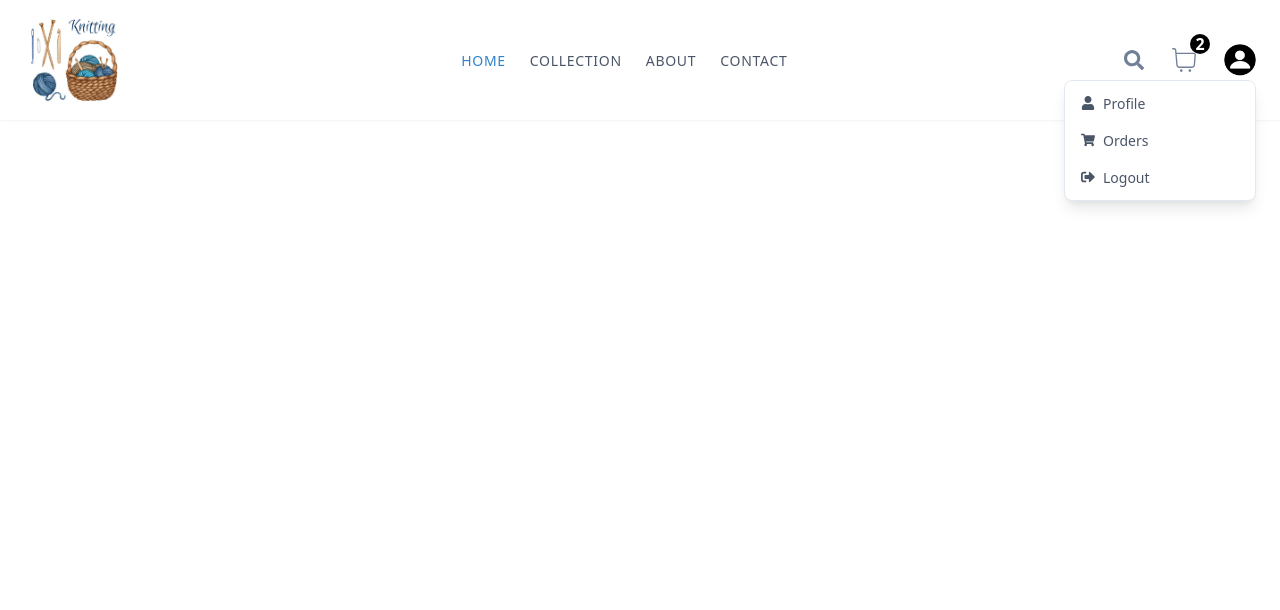
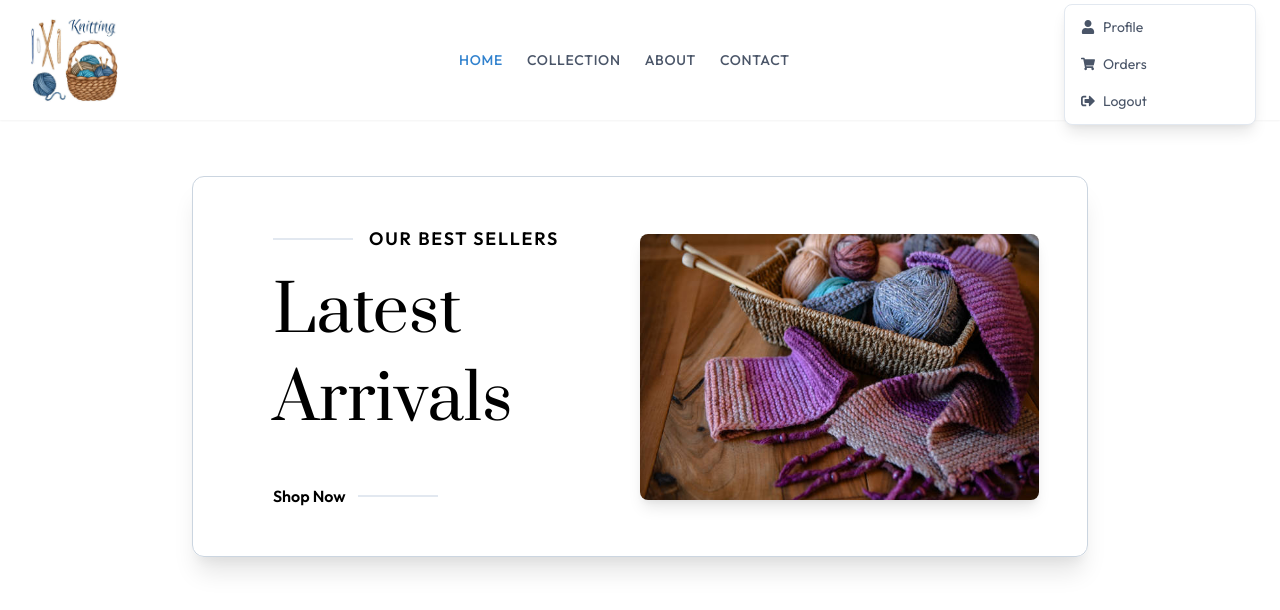
Before and after one commit to mayssaatarrif/e-commerce-website, a React (Create React App) app in the folder frontend/: page / in a window 1280 px wide. Both pictures are taken after a click on the picture 1239 px from the left and 60 px from the top of the page. Shown: the top 610 px of the page. Built offline with nearby package versions, Linux system fonts and the light colour scheme.

Commit message:
Hero component UI

```diff
--- a/frontend/src/App.js
+++ b/frontend/src/App.js
@@ -1,14 +1,14 @@
-import React from 'react'
-import MainRoute from './routes/MainRoute'
-import Navbar from './components/organism/Navbar'
+import React from 'react';
+import MainRoute from './routes/MainRoute';
+import Navbar from './components/organism/Navbar';
 
 const App = () => {
   return (
-    <div className='px-4 sm:px-[5vw] md:px-[7vw] lg:px-[9vw]'>
-      <Navbar/>
-      <MainRoute/>
+    <div>
+      <Navbar />
+      <MainRoute />
     </div>
-  )
-}
+  );
+};
 
-export default App
+export default App;
--- /dev/null
+++ b/frontend/src/components/organism/Hero.jsx
@@ -0,0 +1,48 @@
+import React from 'react';
+import hero from '../../images/hero.jpg';
+
+const Hero = () => {
+  console.log('Hero component is rendering');
+  return (
+    <div className="flex flex-col sm:flex-row items-center justify-center px-6 sm:px-12 py-16 sm:py-24 mt-16 sm:mt-20">
+
+      {/* Larger Box Wrapping Text & Image */}
+      <div className="w-full max-w-4xl bg-gray-50 border border-gray-400 shadow-xl rounded-xl p-8 sm:p-12 flex flex-col sm:flex-row items-center">
+
+        {/* Left Side (Text) */}
+        <div className="w-full sm:w-1/2 flex flex-col justify-center items-center sm:items-start text-center sm:text-left px-4 sm:px-8">
+          <div className="text-[#414141] w-full">
+            <div className="flex items-center gap-4 justify-center sm:justify-start">
+              <hr className="border-[#414141] border-t-2 w-20 sm:w-28" />
+              <p className="font-semibold text-sm sm:text-lg uppercase tracking-widest">
+                Our Best Sellers
+              </p>
+            </div>
+            <h1 className="text-4xl sm:py-4 lg:text-6xl leading-tight sm:leading-snug font-bold prata-regular">
+              Latest Arrivals
+            </h1>
+            <div className="flex items-center gap-3 justify-center sm:justify-start mt-6">
+              <p className="font-semibold text-sm sm:text-base cursor-pointer hover:text-gray-700 transition duration-200">
+                Shop Now
+              </p>
+              <hr className="border-[#414141] border-t-2 w-20 sm:w-28" />
+            </div>
+          </div>
+        </div>
+
+        {/* Right Side (Image) */}
+        <div className="w-full sm:w-1/2 flex justify-center sm:justify-end mt-8 sm:mt-0">
+          <img
+            src={hero}
+            alt="Hero"
+            className="w-full max-w-[350px] sm:max-w-[450px] h-auto object-cover rounded-lg shadow-lg"
+          />
+        </div>
+
+      </div>
+
+    </div>
+  );
+};
+
+export default Hero;
--- a/frontend/src/components/organism/Navbar.jsx
+++ b/frontend/src/components/organism/Navbar.jsx
@@ -34,13 +34,13 @@ const Navbar = () => {
 
   const toggleMobileMenu = () => {
     setIsMobileMenuOpen(!isMobileMenuOpen);
-    setIsProfileDropdownOpen(false);
+    setIsProfileDropdownOpen(false); // close profile dropdown when mobile menu opens
   };
 
   const handleLinkClick = (path) => {
     setActiveLink(path);
-    setIsMobileMenuOpen(false);
-    setIsProfileDropdownOpen(false);
+    setIsMobileMenuOpen(false); // close mobile menu when a link is clicked
+    setIsProfileDropdownOpen(false); // close profile dropdown when a link is clicked
   };
 
   const toggleProfileDropdown = () => {
@@ -61,8 +61,7 @@ const Navbar = () => {
             <NavLink
               key={link.path}
               to={link.path}
-              className={`text-sm font-medium tracking-wider transition-colors duration-300 ${activeLink === link.path ? 'text-blue-600' : 'text-gray-700 hover:text-blue-500'
-                }`}
+              className={`text-sm font-medium tracking-wider transition-colors duration-300 ${activeLink === link.path ? 'text-blue-600' : 'text-gray-700 hover:text-blue-500'}`}
               onClick={() => handleLinkClick(link.path)}
             >
               {link.label}
@@ -79,14 +78,12 @@ const Navbar = () => {
 
           {/* Cart Icon with Counter */}
           <Link to="/cart" className="relative text-gray-600 hover:text-blue-600">
-            <Link to="/cart" className="relative text-gray-600 hover:text-blue-600">
             <CiShoppingCart className="w-8 h-8" />
             <span className="absolute top-0 right-0 transform translate-x-1/2 -translate-y-1/2
               bg-black text-white text-[10px] font-bold w-5 h-5 flex items-center justify-center
               rounded-full">
               2
             </span>
-            </Link>
           </Link>
 
           {/* Profile Dropdown */}
@@ -98,7 +95,7 @@ const Navbar = () => {
               onClick={toggleProfileDropdown}
             />
             {isProfileDropdownOpen && (
-              <div className="absolute right-0 mt-40 w-48 bg-white rounded-lg shadow-lg border">
+              <div className="absolute right-0 mt-2 w-48 bg-white rounded-lg shadow-lg border">
                 <div className="py-1">
                   <NavLink to="/profile" className="flex items-center px-4 py-2 text-sm text-gray-700 hover:bg-gray-50">
                     <FaUser className="mr-2" /> Profile
@@ -123,8 +120,8 @@ const Navbar = () => {
 
       {/* Mobile Menu */}
       {isMobileMenuOpen && (
-        <div className="absolute top-full left-0 w-full bg-white shadow-lg border md:hidden">
-          <div className="flex flex-col space-y-2 py-4">
+        <div className="absolute top-full left-0 w-full bg-white shadow-lg border md:hidden z-10">
+          <div className="flex flex-col space-y-2 py-4" ref={navMenuRef}>
             {navLinks.map((link) => (
               <NavLink
                 key={link.path}
--- /dev/null
+++ b/frontend/src/features/About/About.jsx
@@ -0,0 +1,9 @@
+import React from 'react'
+
+const About = () => {
+  return (
+    <div>About</div>
+  )
+}
+
+export default About
--- /dev/null
+++ b/frontend/src/features/Home/Home.jsx
@@ -0,0 +1,12 @@
+import React from 'react'
+import Hero from '../../components/organism/Hero'
+
+const Home = () => {
+  return (
+    <div>
+        <Hero/>
+    </div>
+  )
+}
+
+export default Home
--- /dev/null
+++ b/frontend/src/features/Not Found/NotFound.jsx
@@ -0,0 +1,11 @@
+import React from 'react'
+
+const Notfound = () => {
+  return (
+    <div className="h-screen flex justify-center items-center text-3xl font-bold">
+    404, Page Not Found!
+</div>
+  )
+}
+
+export default Notfound
--- a/frontend/src/index.css
+++ b/frontend/src/index.css
@@ -1,3 +1,5 @@
+@import url('https://fonts.googleapis.com/css2?family=Lato:ital,wght@0,100;0,300;0,400;0,700;0,900;1,100;1,300;1,400;1,700;1,900&family=Outfit:wght@100..900&family=Poppins:ital,wght@0,100;0,200;0,300;0,400;0,500;0,600;0,700;0,800;0,900;1,100;1,200;1,300;1,400;1,500;1,600;1,700;1,800;1,900&family=Prata&display=swap');
+
 @tailwind base;
 
 @tailwind components;
@@ -7,3 +9,13 @@
 a.active hr {
   display: block;
 }
+
+*{
+  font-family: Outfit;
+}
+
+.prata-regular {
+  font-family: "Prata", serif;
+  font-weight: 400;
+  font-style: normal;
+}
--- a/frontend/src/routes/MainRoute.js
+++ b/frontend/src/routes/MainRoute.js
@@ -1,11 +1,16 @@
 import React from 'react'
-import { Routes } from 'react-router-dom'
+import { Route, Routes } from 'react-router-dom'
+import Home from '../features/Home/Home.jsx'
+import Notfound from '../features/Not Found/NotFound.jsx'
+import About from '../features/About/About.jsx'
 
 const MainRoute = () => {
   return (
     <Routes>
-
-    </Routes>
+        <Route path='/' element ={<Home/>}/>
+        <Route path='/about' element ={<About/>}/>
+        <Route path='*' element ={<Notfound/>}/>
+          </Routes>
   )
 }
 
```
Also changed, not shown: frontend/src/images/hero.jpg (added). Lines whose indentation alone changed are shown as unchanged.
